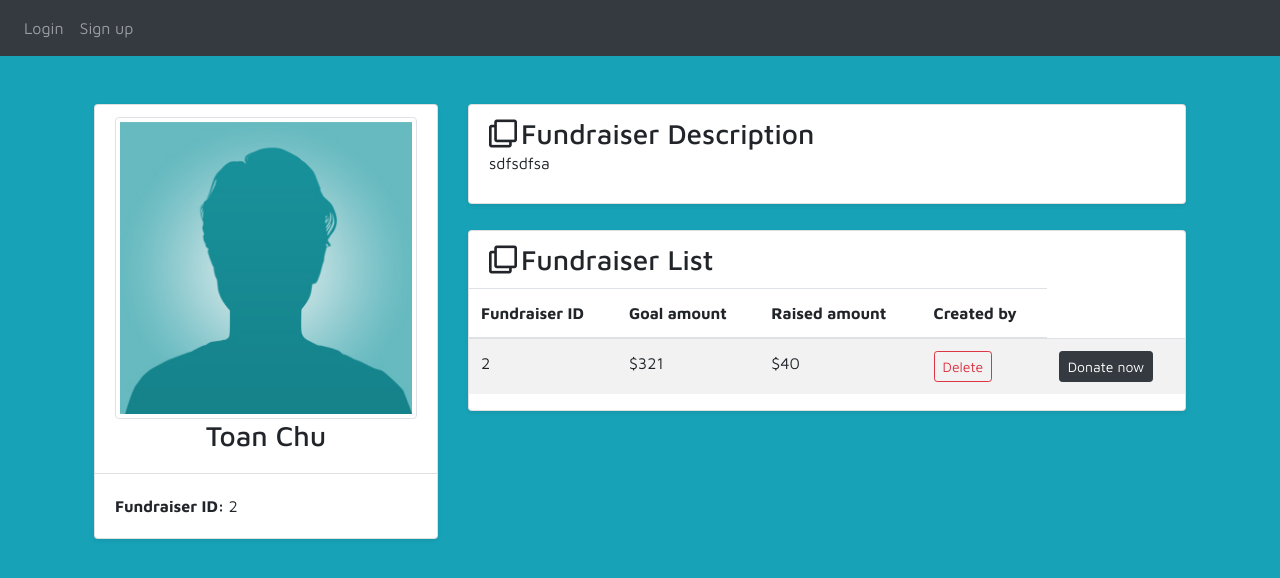
After one commit to tdctkz/CS451R, a Flask app: page /fundraiser/2 in a window 1280 px wide. The commit adds this page. Shown: the top 578 px of the page. Run offline with Flask 2, Linux system fonts and the light colour scheme; data comes from the database, SQL or seed files in the repository; some libraries are stand-ins or nearby versions.

Commit message:
uptodates

```diff
--- a/app.py
+++ b/app.py
@@ -4,7 +4,7 @@ from flask_sqlalchemy import SQLAlchemy
 from flask_migrate import Migrate
 from datetime import datetime
 from flask_login import UserMixin, LoginManager, login_user, login_required, logout_user, current_user
-from webforms import UserForm, LoginForm, DonationForm
+from webforms import UserForm, LoginForm, DonationForm, FundraiserForm
 
 # create a Flask instance
 app = Flask(__name__)
@@ -30,7 +30,7 @@ def load_user(user_id):
 
 # create a route decorator
 # Create Login pages
-@app.route('/login', methods=['GET', 'POST'])
+@app.route('/', methods=['GET', 'POST'])
 def login():
 	form = LoginForm()
 	if form.validate_on_submit():
@@ -41,7 +41,7 @@ def login():
 			if user.password == form.password.data:
 				login_user(user)
 				flash("Login Succesfull!!")
-				return redirect(url_for('user_page'))
+				return redirect(url_for('home'))
 			else:
 				flash("Wrong Password - Try Again!")
 		else:
@@ -124,12 +124,6 @@ def delete(id):
         flash("Sorry, you can't delete that user! ")
         return redirect(url_for('user_page'))
 
-# Create home page
-@app.route('/')
-def home():
-    our_users = Users.query.order_by(Users.date_added)
-    return render_template("home.html", our_users=our_users)
-
 # Create Add user pages
 @app.route('/user/add', methods=['GET', 'POST'])
 def add_user():
@@ -144,7 +138,7 @@ def add_user():
             flash('Passwords must match!!Try again...')
         else:
             user = Users(username=form.username.data, name=form.name.data,
-            email=form.email.data, password=form.password.data, goal_amount = form.goal_amount.data)
+            email=form.email.data, password=form.password.data)
             db.session.add(user)
             db.session.commit()
             flash("User Added Successfully!")
@@ -153,12 +147,76 @@ def add_user():
         form.username.data = ''
         form.email.data = ''
         form.password.data = ''
-        form.goal_amount.data = ''
 
     our_users = Users.query.order_by(Users.date_added)
     return render_template("add_user.html",
 		form=form, our_users=our_users)
 
+@app.route('/add_fundraiser', methods=['GET', 'POST'])
+def add_fundraiser():
+    form = FundraiserForm()
+
+    if form.validate_on_submit():
+
+        fundraiser = Fundraiser(title=form.title.data, description=form.description.data,
+         fund_goal=form.fund_goal.data)
+		# Clear The Form
+        form.title.data = ''
+        form.description.data = ''
+        form.fund_goal.data = ''
+        # form.slug.data = ''
+
+		# Add post data to database
+        db.session.add(fundraiser)
+        db.session.commit()
+
+		# Return a Message
+        flash("A Fundraiser Created Successfully!")
+
+	# Redirect to the webpage
+    return render_template("add_fundraiser.html", form=form)
+
+@app.route('/fundraiser/<int:id>')
+def fundraiser(id):
+    current_fundraiser = Fundraiser.query.get_or_404(id)
+    return render_template("fundraiser_page.html", current_fundraiser=current_fundraiser)
+
+@app.route('/fundraiser/delete/<int:id>')
+@login_required
+def delete_fundraiser(id):
+	fundraiser_to_delete = Fundraiser.query.get_or_404(id)
+	id = current_user.id
+	if id == fundraiser_to_delete.id:
+		try:
+			db.session.delete(fundraiser_to_delete)
+			db.session.commit()
+
+			# Return a message
+			flash("Fundraiser Was Deleted!")
+
+			# Grab all the posts from the database
+			all_fundraisers = Fundraiser.query.order_by(Fundraiser.date_created)
+			return render_template("home.html", all_fundraisers=all_fundraisers)
+
+		except:
+			# Return an error message
+			flash("Whoops! There was a problem deleting fundraiser, try again...")
+
+			# Grab all the posts from the database
+			all_fundraisers = Fundraiser.query.order_by(Fundraiser.date_created)
+			return render_template("home.html", all_fundraisers=all_fundraisers)
+	else:
+		# Return a message
+		flash("You Aren't Authorized To Delete the Fundraiser!")
+		# Grab all the posts from the database
+		all_fundraisers = Fundraiser.query.order_by(Fundraiser.date_created)
+		return render_template("home.html", all_fundraisers=all_fundraisers)
+
+# Create home page
+@app.route('/home')
+def home():
+    all_fundraisers = Fundraiser.query.order_by(Fundraiser.date_created)
+    return render_template("home.html", all_fundraisers=all_fundraisers)
 # @app.route('/reset_password', methods=['GET', 'POST'])
 # def reset_password():
 #     form = UserForm()
@@ -177,10 +235,10 @@ def add_user():
 @app.route('/donation/<int:id>', methods=['GET', 'POST'])
 def donation(id):
     form = DonationForm()
-    fund_to_update = Users.query.get_or_404(id)
+    fund_to_update = Fundraiser.query.get_or_404(id)
 
     if request.method == "POST":
-        fund_to_update.current_amount += int(request.form['amount'])
+        fund_to_update.raised_amount += int(request.form['amount'])
         try:
             db.session.commit()
             flash("User fund Updated Successfully!")
@@ -197,17 +255,22 @@ def donation(id):
 def page_not_found(e):
     return render_template("404.html"), 404
 
-# Create model
+# Create a Fundraser  model
+class Fundraiser(db.Model):
+    id = db.Column(db.Integer, primary_key=True)
+    title = db.Column(db.String(255), nullable=True)
+    description = db.Column(db.Text, nullable=True)
+    fund_goal = db.Column(db.Integer)
+    raised_amount = db.Column(db.Integer, default=0)
+    date_created = db.Column(db.DateTime, default=datetime.utcnow)
+
+# Create Users model
 class Users(db.Model, UserMixin):
     id = db.Column(db.Integer, primary_key=True)
-    goal_amount = db.Column(db.Integer)
-    current_amount = db.Column(db.Integer, default=0)
     name = db.Column(db.String(200), nullable=False)
     username = db.Column(db.String(20), nullable=False, unique=True)
     email = db.Column(db.String(100), nullable=False, unique=True)
     date_added = db.Column(db.DateTime, default=datetime.utcnow)
-
-    # Do some password stuff!
     password = db.Column(db.String(128))
 
     # Create A string
--- /dev/null
+++ b/templates/fundraiser_page.html
@@ -0,0 +1,82 @@
+{% extends "base.html" %}
+{% block title %}Fundraiser{% endblock %}
+{% block content %}
+
+{% for message in get_flashed_messages() %}
+
+<div class="alert alert-success alert-dismissible">
+    {{ message }}
+    <button type="button" class="close" data-dismiss="alert">&times;</button>
+</div>
+
+{% endfor %}
+
+<div>
+    <div class="rt-container mt-4">
+        <div class="col-rt-12">
+            <div class="Scriptcontent">
+                <!-- Fundraiser Profile -->
+                <div class="fundraiser-profile">
+                    <div class="container d-flex flex-column justify-content-center p-4">
+                        <div class="row justify-content-center wrapper">
+                            <div class="col-lg-4">
+                                <div class="card shadow-sm">
+                                    <div class="card-header bg-transparent text-center">
+                                        <img src="{{ url_for('static', filename='Default-avatar.jpg')}}"
+                                            alt="Fundraiser avatar" class="img-thumbnail">
+                                        <h3>Toan Chu</h3>
+                                    </div>
+                                    <div class="card-body">
+                                        <p class="mb-0"><strong class="pr-1">Fundraiser
+                                                ID:</strong>{{current_fundraiser.id}}</p>
+                                    </div>
+                                </div>
+                            </div>
+                            <div class="col-lg-8">
+                                <div class="card shadow-sm">
+                                    <div class="card-header bg-transparent border-0">
+                                        <h3 class="mb-0"><i class="far fa-clone pr-1"></i>Fundraiser Description
+                                        </h3>
+                                        <p class=" font-weight-normal text-left ">{{current_fundraiser.description}}
+                                        </p>
+                                    </div>
+                                </div>
+                                <div style="height: 26px"></div>
+                                <div class="card shadow-sm">
+                                    <div class="card-header bg-transparent border-0">
+                                        <h3 class="mb-0"><i class="far fa-clone pr-1"></i>Fundraiser List</h3>
+                                    </div>
+                                    <table class="table table-striped">
+                                        <thead>
+                                            <tr>
+                                                <th>Fundraiser ID</th>
+                                                <th>Goal amount</th>
+                                                <th>Raised amount</th>
+                                                <th>Created by</th>
+                                            </tr>
+                                        </thead>
+                                        <tbody>
+
+                                            <tr>
+                                                <td>{{ current_fundraiser.id }}</td>
+                                                <td>${{ current_fundraiser.fund_goal }}</td>
+                                                <td>${{ current_fundraiser.raised_amount }}</td>
+                                                <td><a href="{{ url_for('delete_fundraiser', id=current_fundraiser.id)}}"
+                                                        class="btn btn-outline-danger btn-sm">Delete</a>
+                                                </td>
+                                                <td><a href="{{ url_for('donation', id=current_fundraiser.id)}}"
+                                                        class="btn btn-dark btn-sm">Donate
+                                                        now</a></td>
+                                            </tr>
+                                        </tbody>
+                                    </table>
+                                </div>
+                            </div>
+                        </div>
+                    </div>
+                </div>
+            </div>
+        </div>
+    </div>
+</div>
+{% endblock %}
--- a/templates/navbar.html
+++ b/templates/navbar.html
@@ -4,14 +4,18 @@
     </button>
     <div class="collapse navbar-collapse" id="navbar">
         <div class="navbar-nav">
+
+            {% if current_user.is_authenticated %}
             <a class="nav-item nav-link" href="{{url_for('home')}}">Home/Dashboard</a>
-            {% if current_user.is_authenticated %}
-            <a class="nav-item nav-link" href="{{url_for('user_page')}}">Fundraiser</a>
+            <a class="nav-item nav-link" href="{{url_for('user_page')}}">User Profile</a>
+            <a class="nav-item nav-link" href="{{url_for('add_fundraiser')}}">Add Fundraiser</a>
             <a class="nav-item nav-link" href="{{url_for('logout')}}">Logout</a>
             {% else %}
             <a class="nav-item nav-link" href="{{url_for('login')}}">Login</a>
+            <a class="nav-item nav-link" href="{{url_for('add_user')}}">Sign up</a>
             {% endif %}
-            <a class="nav-item nav-link" href="{{url_for('add_user')}}">Sign up</a>
+
+
         </div>
     </div>
 </nav>
```
Also changed, not shown: migrations/versions/129e1dc4d469_created_fundraiser_db.py (added, +43 -0 lines), migrations/versions/3da71f976bef_.py (added, +28 -0 lines), migrations/versions/5d5920612e69_added_description.py (added, +28 -0 lines), migrations/versions/62544d9e55a1_fixed.py (added, +30 -0 lines), migrations/versions/a08c86564aaf_restart.py (added, +43 -0 lines), migrations/versions/ac8e3d6d8f5e_created_fundraiser_db2.py (added, +28 -0 lines), migrations/versions/bdcaa6ddc0d4_fix_data2.py (added, +28 -0 lines), migrations/versions/c542d9bdc351_added_fund_goal.py (added, +30 -0 lines), migrations/versions/e134d1c7c093_fix_data.py (added, +34 -0 lines), templates/add_fundraiser.html (added, +48 -0 lines), templates/add_user.html (+1 -7 lines), templates/home.html (+8 -8 lines), templates/user_page.html (+26 -22 lines), webforms.py (+11 -2 lines), 2 more files.
